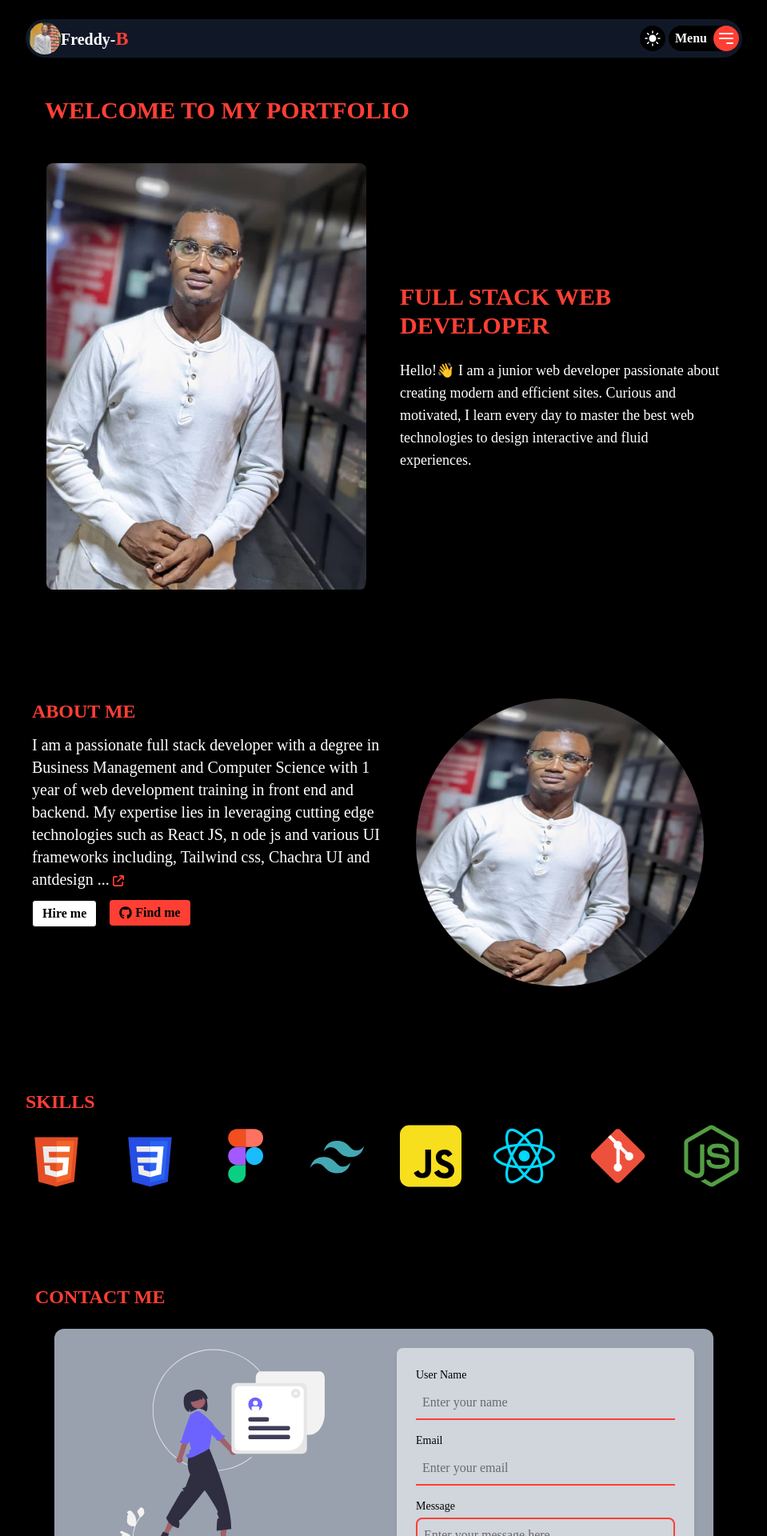
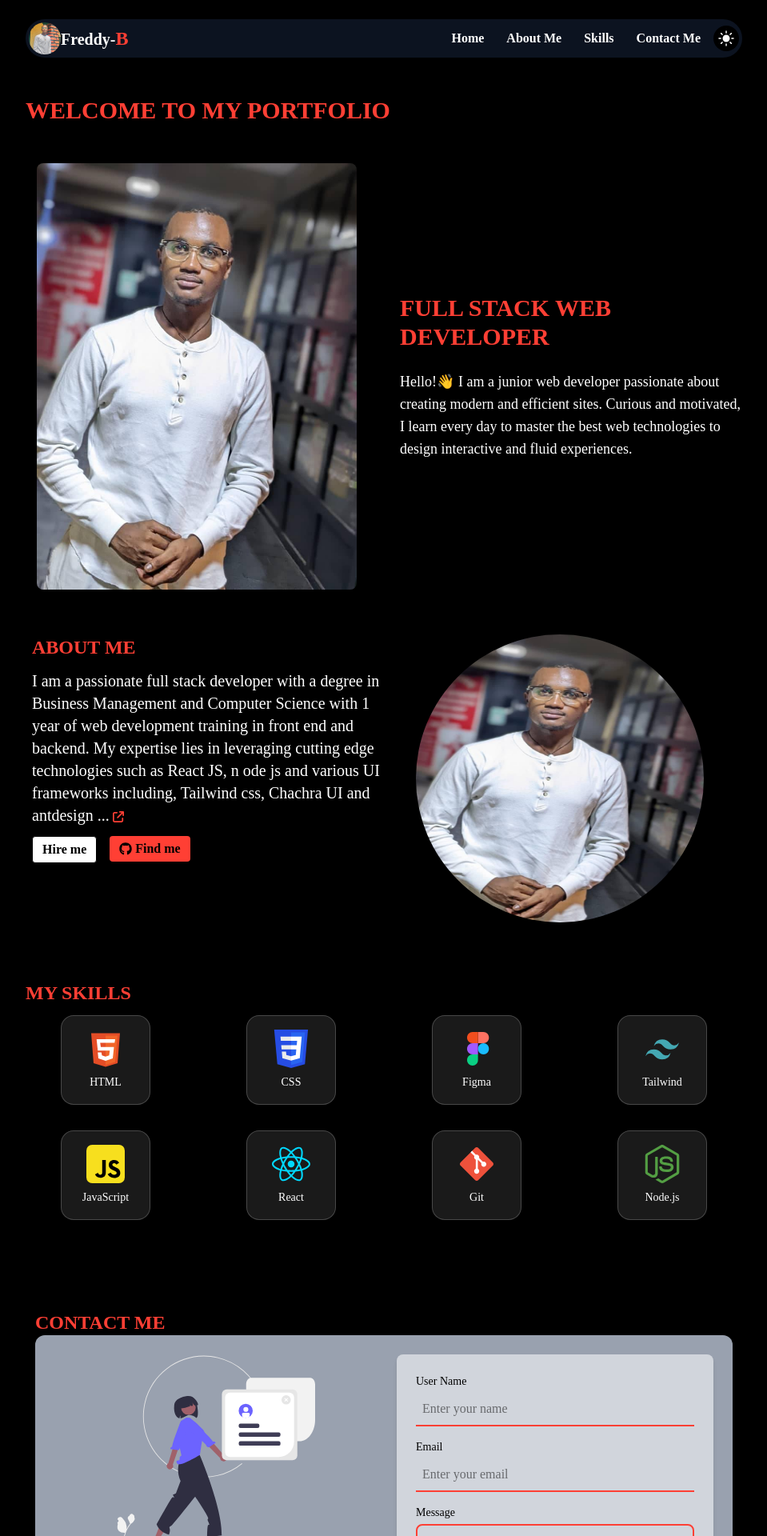
Before and after one commit to Freddy-bij/Personal_Portfolio, a React (Vite) app: page / in a window 1280 px wide. Shown: the top 1920 px of the page at 80% size, without its empty margins (160-1119 px from the left). Built offline with nearby package versions, Linux system fonts and the light colour scheme.

Commit message:
project improved

```diff
--- a/src/Components/AboutParagraph.jsx
+++ b/src/Components/AboutParagraph.jsx
@@ -1,14 +1,21 @@
+import { useState } from "react"
 import freddy from "../images/freddy prof.png"
 
 const AboutParagraph = () => {
-    let paragraph = "I am a passionate full stack developer with a degree in Business Management and Computer Science with 1 year of web development training in front end and backend. My expertise lies in leveraging cutting edge technologies such as React JS, node js and various UI frameworks including, Tailwind css, Chachra UI and antdesign. My ability also lies in designing seamless UIs and components that align perfectly with the desired aesthetics, creating responsive websites that gracefully adapt to any device. My skills also extend to creating the data in the competent database. ensuring the seamless flow of data between the front-end and the back-end. Moreover, I write the code in a clean and well-structured manner that not only works flawlessly but also improves the overall maintainability of the projects."
+    const [chowAllParagraph, setChowAllParagraph] = useState(false)
+    let paragraph1 = "I am a passionate full stack developer with a degree in Business Management and Computer Science with 1 year of web development training in front end and backend. My expertise lies in leveraging cutting edge technologies such as React JS, node js and various UI frameworks including, Tailwind css, Chachra UI and antdesign. My ability also lies in designing seamless UIs and components that align perfectly with the desired aesthetics, creating responsive websites that gracefully adapt to any device. My skills also extend to creating the data in the competent database. ensuring the seamless flow of data between the front-end and the back-end. Moreover, I write the code in a clean and well-structured manner that not only works flawlessly but also improves the overall maintainability of the projects."
+    let paragraph2 = "I am a passionate full stack developer with a degree in Business Management and Computer Science with 1 year of web development training in front end and backend. My expertise lies in leveraging cutting edge technologies such as React JS, node js and various UI frameworks including, Tailwind css, Chachra UI and antdesign. My ability also lies in designing seamless UIs and components that align perfectly with the desired aesthetics, creating responsive websites that gracefully adapt to any device. My skills also extend to creating the data in the competent database. ensuring the seamless flow of data between the front-end and the back-end. Moreover, I write the code in a clean and well-structured manner that not only works flawlessly but also improves the overall maintainability of the projects."
 
+
+    if (!chowAllParagraph) {
+        paragraph2 = paragraph2.substring(0, 400) + '...'
+      }
     return (
 
         <div>
-            <h1 className=' text-[#ff3f34] sm:text-start text-center text-2xl font-[sofia] font-bold uppercase py-4  '>About</h1>
+            <h1 className=' text-[#ff3f34] sm:text-start text-center text-2xl font-[sofia] font-bold uppercase py-7  '>About</h1>
             <div className="max-w-4xl mx-auto  rounded-2xl border-2 border-r-b-none border-gray-400 bg-gray-900">
-                <div className="relative my-4-">
+                <div className="relative ">
                     <div className="relative  rounded-[24px] px-10 py-6  ">
 
                         <div className="absolute -top-6 -left-6 w-16 h-16  rounded-full  flex items-center justify-center ">
@@ -19,10 +26,11 @@ const AboutParagraph = () => {
                             />
                         </div>
 
+                        <p className=" text-md font-medium hidden md:flex text-white">
+                            {paragraph1}
 
-                        <p className=" text-md font-medium">
-                            {paragraph}
                         </p>
+                        <p className="md:hidden text-white">{paragraph2} <i onClick={() => setChowAllParagraph((prevChowAllParagraph) => !prevChowAllParagraph)} className="text-[#ff3f34]/40">{!chowAllParagraph ? "more" : "less"}</i></p>
                     </div>
                 </div>
 
--- a/src/Components/Description.jsx
+++ b/src/Components/Description.jsx
@@ -4,7 +4,7 @@ import Image from "../images/freddy prof.png";
 
 const Description = () => {
   return (
-    <div className="max-w-5xl- sm:w-[70%] sm:mx-auto px-6 py-12 font-[sofia]">
+    <div className="max-w-5xl- sm:w-[70%] sm:mx-auto sm:px-0 px-6 py-12 font-[sofia]">
       <motion.h1
         className="text-xl sm:text-3xl font-bold uppercase  text-[#ff3f34] text-center sm:text-left"
         initial={{ opacity: 0, y: 50 }}
--- a/src/Components/NavBar.jsx
+++ b/src/Components/NavBar.jsx
@@ -10,9 +10,9 @@ import { Link } from "react-router"
 const NavBar = () => {
   const { isChange, setIsChange, isClicked, setIsClicked } = useContext(filsContent)
   return (
-    <div className=" font-[sofia] pt-6">
+    <div className=" font-[sofia] pt-6 sticky top-0 z-50">
 
-      <nav className=" flex justify-between bg-gray-900 text-white items-center py-1   px-1 sm:w-[70%] sm:mx-auto  mx-4 rounded-[30px] shadow-xl   ">
+      <nav className=" flex justify-between bg-gray-900/80 text-white items-center py-1   px-1 sm:w-[70%] sm:mx-auto  mx-4 rounded-[30px]    ">
         <div className="flex items-center">
           <div className="w-10 h-10 " >
             <img src={image} alt="" className="rounded-full w-full h-full" />
@@ -21,10 +21,41 @@ const NavBar = () => {
           <Link to="/"> <h1 className=" text-xl font-semibold">Freddy-<span className="text-2xl font-bold text-[#ff3f34]">B</span></h1></Link>
         </div>
         <div>
-          <div className="flex items-center gap-1 ">
-            <div className="bg-black text-white w-8 h-8 flex items-center justify-center rounded-full text-2xl" onClick={() => setIsChange(prevIsChange => !prevIsChange)}> {isChange ? <IoIosSunny /> : <FaMoon />} </div>
+          <div className="flex items-center gap-x-2 ">
 
-            <div className="flex items-center bg-black text-white rounded-2xl gap-x-2 relative ">
+
+            <div>
+              <div className=" text-white font-bold hidden md:flex md:items-center md:gap-3">
+
+                <Link to="/">
+                <button className=" hover:text-[#ff3f34] px-2 focus:outline-2 rounded-md focus:outline-offset-2 focus:outline-[#ff3f34] active:text-[#ff3f34] ... ">
+                  Home
+                </button>
+                </Link>
+
+                <Link to="about">
+                <button className=" hover:text-[#ff3f34] px-2 focus:outline-2 rounded-md focus:outline-offset-2 focus:outline-[#ff3f34] active:text-[#ff3f34] ...">
+                  About Me
+                </button>
+                </Link>
+                <Link to="/">
+                <button className=" hover:text-[#ff3f34] px-2 focus:outline-2 rounded-md focus:outline-offset-2 focus:outline-[#ff3f34] active:text-[#ff3f34] ...">
+                  Skills
+                </button></Link>
+
+                <Link to="contact">
+                <button className=" hover:text-[#ff3f34] px-2 focus:outline-2 rounded-md focus:outline-offset-2 focus:outline-[#ff3f34] active:text-[#ff3f34] ...">
+                  Contact Me
+                </button></Link>
+
+              </div>
+            </div>
+            <div className={`${isChange ? "bg-black text-white" : "bg-white text-black"} w-8 h-8 flex items-center justify-center rounded-full text-2xl`}
+              onClick={() => setIsChange(prevIsChange => !prevIsChange)}>
+              {isChange ? <IoIosSunny /> : <FaMoon />}
+            </div>
+
+            <div className="flex items-center bg-black text-white rounded-2xl gap-x-2 relative md:hidden flex ">
               <h1 className="pl-2 font-semibold">Menu</h1>
               <div className="w-8 h-8 bg-[#ff3f34] flex justify-center items-center rounded-full font-semibold text-white text-2xl" onClick={() => setIsClicked(prevIsClicked => !prevIsClicked)} >{isClicked ? <HiOutlineMenuAlt3 /> : <RxCross2 />}</div>
             </div>
@@ -35,6 +66,10 @@ const NavBar = () => {
               <Link to="/about"><li className="hover:text-[#ff3f34]">About Me</li></Link>
               <Link to="/"><li className="hover:text-[#ff3f34]">Skills</li></Link>
               <Link to="/contact" target="_blank"><li className="hover:text-[#ff3f34]">Contact Me</li></Link>
+
+
+
+
             </ul>
           )
           }
--- a/src/Components/SectAbout.jsx
+++ b/src/Components/SectAbout.jsx
@@ -8,7 +8,7 @@ const SectAbout = () => {
   return (
     <div className=" sm:w-[70%]  font-[sofia] sm:mx-auto mx-4  ">
 
-      <div className="grid xl:grid-cols-2 mt-20   p-2 rounded-sm sm:bg-none ">
+      <div className="grid xl:grid-cols-2    p-2 rounded-sm sm:bg-none ">
         <div >
           <div >
             <h1 className="text-[#ff3f34] text-2xl uppercase font-bold  pb-3 md:text-start text-center " >About Me</h1>
--- a/src/Components/SectContact.jsx
+++ b/src/Components/SectContact.jsx
@@ -79,11 +79,11 @@ const SectContact = () => {
 
   return (
 
-    <div className="sm:w-[70%] sm:mx-auto px-3">
+    <div className="sm:w-[70%] sm:mx-auto px-3 my-12">
       <h1 className="text-[#ff3f34] text-2xl font-[sofia] font-bold uppercase md:text-start text-center">
         Contact Me
       </h1>
-      <div className="sm:max-w-4xl mx-auto font-[sofia] p-6">
+      <div className="sm:max-w-4xl mx-auto font-[sofia] ">
 
         <ToastContainer />
 
--- a/src/Components/SectSkills.jsx
+++ b/src/Components/SectSkills.jsx
@@ -1,33 +1,67 @@
-import htlm from"../images/html.svg";
-import css from"../images/css.svg"
-import javascript from"../images/javascript.svg"
-import react from"../images/react.svg"
-import git from"../images/git.svg"
-import tailwind from"../images/tailwind.svg"
-import figma from"../images/figma.svg"
-import nodejs from"../images/nodejs.svg"
+
+import { motion } from "framer-motion";
+import htlm from "../images/html.svg";
+import css from "../images/css.svg";
+import javascript from "../images/javascript.svg";
+import react from "../images/react.svg";
+import git from "../images/git.svg";
+import tailwind from "../images/tailwind.svg";
+import figma from "../images/figma.svg";
+import nodejs from "../images/nodejs.svg";
+
+const skills = [
+  { src: htlm, title: "HTML" },
+  { src: css, title: "CSS" },
+  { src: figma, title: "Figma" },
+  { src: tailwind, title: "Tailwind" },
+  { src: javascript, title: "JavaScript" },
+  { src: react, title: "React" },
+  { src: git, title: "Git" },
+  { src: nodejs, title: "Node.js" },
+];
+
+const animationVariants = {
+  hidden: { opacity: 0, y: 30 },
+  visible: (i) => ({
+    opacity: 1,
+    y: 0,
+    transition: {
+      delay: i * 0.1,
+      duration: 0.5,
+      ease: "easeOut",
+    },
+  }),
+};
 
 const SectSkills = () => {
   return (
-    <div className="w-[70%] mx-auto  font-[sofia] my-30">
-        <h1 className="text-[#ff3f34] uppercase pb-3 font-bold text-2xl md:text-start text-center">Skills</h1>
-     <div className="flex justify-center">
-      <div className=" grid grid-cols-2 sm:grid-cols-4 md:grid-cols-8 text-white gap-10 ">
-        <img src={htlm} alt="" title="html" className="w-20 h-20"/>
-        <img src={css} alt="" className="w-20 h-20"/>
-        <img src={figma} alt="" className="w-20 h-20"/>
-        <img src={tailwind} alt="" className="w-20 h-20"/>
-        <img src={javascript} alt="" className="w-20 h-20" />
-        <img src={react} alt="" className="w-20 h-20" />
-        <img src={git} alt="" className="w-20 h-20"/>
-        <img src={nodejs} alt="" className="w-20 h-20"/>
+    <div className="sm:w-[70%] mx-auto  py-16  font-[sofia]">
+
+       <h1 className="text-[#ff3f34] text-2xl uppercase font-bold  pb-3 md:text-start text-center ">
+          My Skills
+        </h1>
+      <div className="max-w-4xl mx-auto ">
 
 
+        <div className="grid grid-cols-2 sm:grid-cols-3 md:grid-cols-4 gap-8 justify-items-center">
+          {skills.map((skill, i) => (
+            <motion.div
+              key={i}
+              variants={animationVariants}
+              initial="hidden"
+              whileInView="visible"
+              custom={i}
+              viewport={{ once: true }}
+              className="w-28 h-28 bg-white/10 border border-white/20 backdrop-blur-md rounded-2xl flex flex-col items-center justify-center shadow-lg hover:scale-105 transition-transform duration-300"
+            >
+              <img src={skill.src} alt={skill.title} className="w-12 h-12 mb-2" />
+              <p className="text-white text-sm font-medium">{skill.title}</p>
+            </motion.div>
+          ))}
+        </div>
       </div>
+    </div>
+  );
+};
 
-     </div>
-    </div>
-  )
-}
-
-export default SectSkills
+export default SectSkills;
```
Also changed, not shown: src/images/css.svg, src/images/html.svg.
